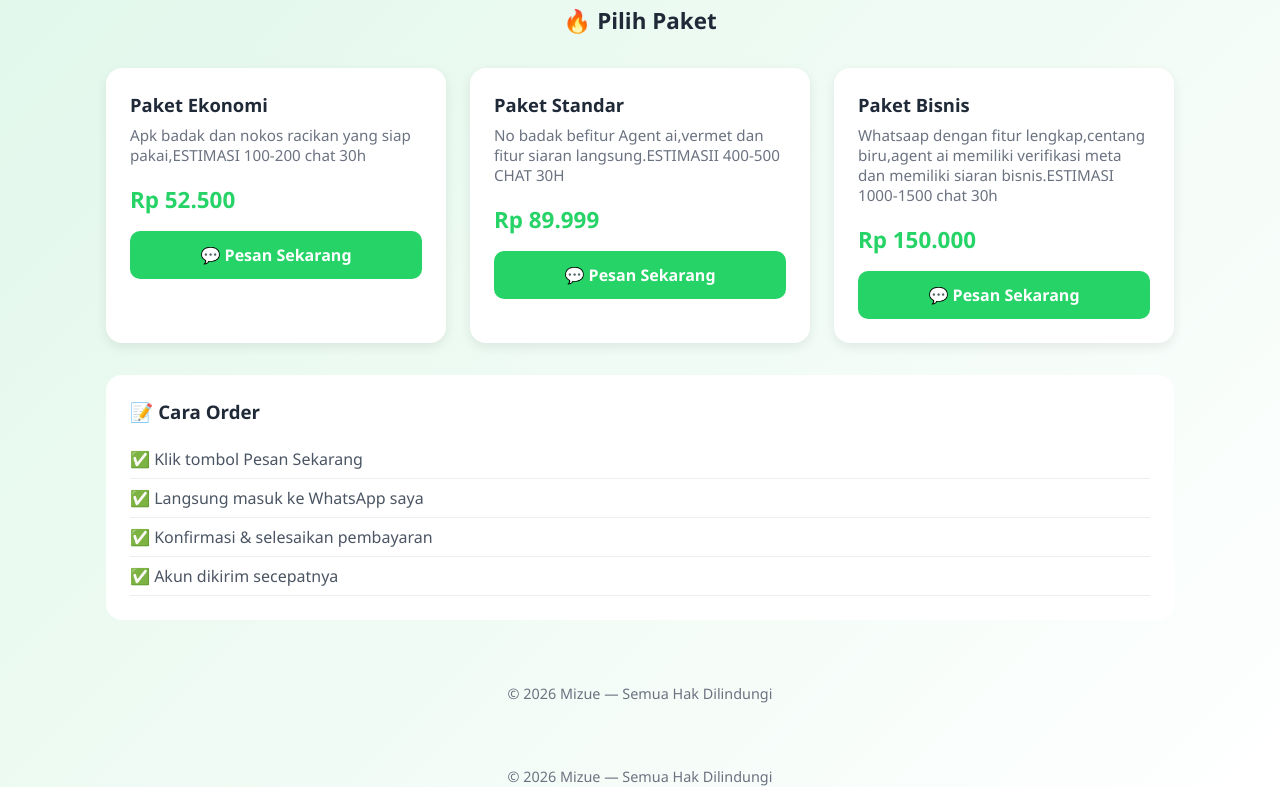
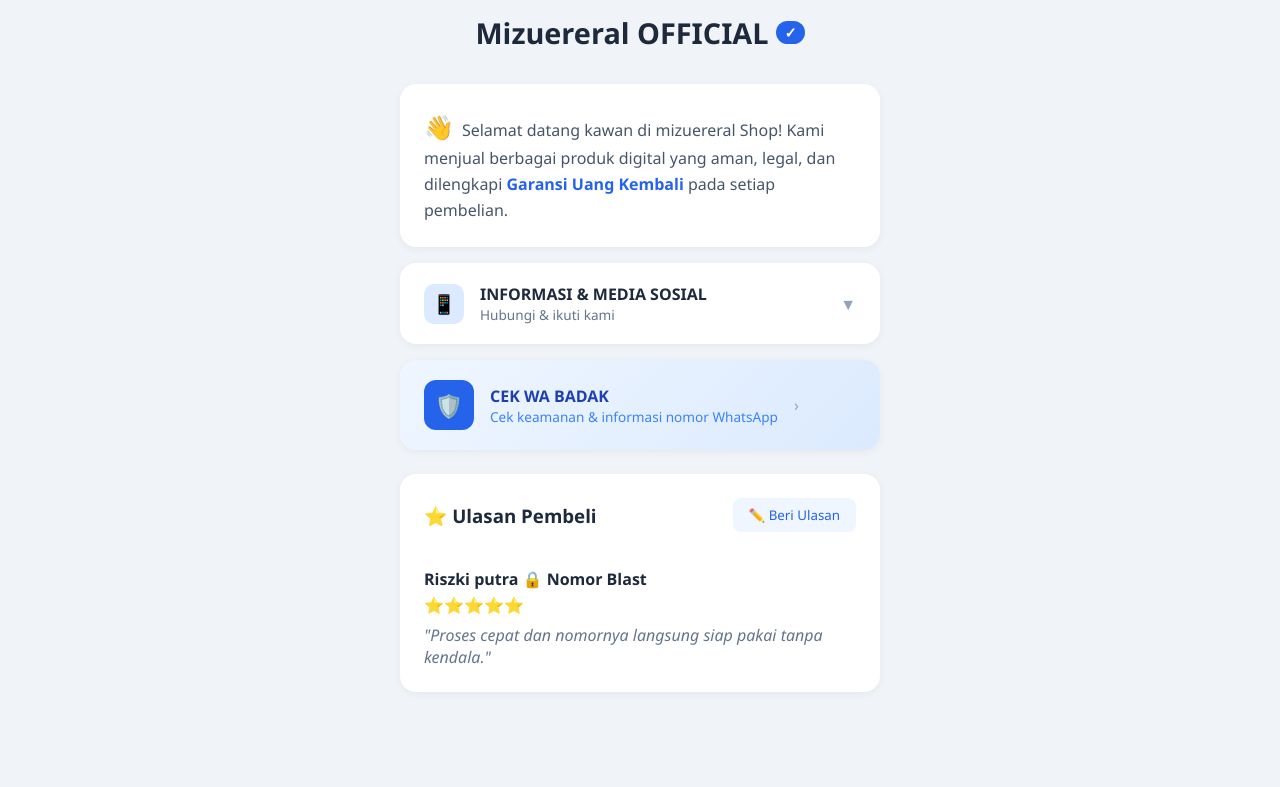
Before and after one commit to oziwinarto8-sudo/toko-wa-badak, a plain HTML site: page index.html in a window 1280 px wide. Shown: the part 135-922 px from the top of the page. After the commit the page ends 859 px from the top, so only its background shows below. Drawn offline with Linux system fonts and the light colour scheme.

Commit message:
Update index.html

```diff
--- a/index.html
+++ b/index.html
@@ -3,83 +3,99 @@
 <head>
     <meta charset="UTF-8">
     <meta name="viewport" content="width=device-width, initial-scale=1.0">
-    <title>Mizue — Jual Akun WhatsApp</title>
+    <title>SedzOfficial — Toko Digital</title>
     <style>
-        *{margin:0; padding:0; box-sizing:border-box; font-family:'Segoe UI',sans-serif;}
-        :root{--hijau:#25d366; --gelap:#1f2937; --putih:#fff;}
-        body{background:linear-gradient(135deg,#e0f7ea,#fff); min-height:100vh;}
+        *{margin:0; padding:0; box-sizing:border-box; font-family:'Segoe UI', sans-serif;}
+        body{background:#f0f4f8; min-height:100vh; padding:2rem 1rem;}
+        .container{max-width:480px; margin:0 auto;}
 
-        header{background:var(--gelap); color:white; padding:1.5rem; text-align:center;}
-        header h1{font-size:1.5rem;}
-        header p{color:#9ca3af; margin-top:.3rem;}
+        /* Profil */
+        .profile{text-align:center; margin-bottom:2rem;}
+        .avatar{width:100px; height:100px; background:#e0e7ff; border-radius:50%; display:flex; align-items:center; justify-content:center; margin:0 auto 1rem; font-size:3rem;}
+        .nama-toko{font-size:1.8rem; font-weight:bold; color:#1e293b; display:flex; align-items:center; justify-content:center; gap:0.5rem;}
+        .verified{background:#2563eb; color:white; font-size:0.9rem; padding:0.15rem 0.5rem; border-radius:999px;}
 
-        .container{max-width:1100px; margin:0 auto; padding:2rem 1rem;}
-        h2{text-align:center; color:var(--gelap); margin-bottom:2rem; font-size:1.4rem;}
+        /* Kotak Sambutan */
+        .welcome{background:white; border-radius:16px; padding:1.5rem; margin-bottom:1rem; box-shadow:0 2px 8px rgba(0,0,0,0.05);}
+        .welcome h3{color:#1e40af; margin-bottom:0.5rem;}
+        .welcome p{color:#475569; line-height:1.6;}
+        .wave{font-size:1.5rem; margin-right:0.5rem;}
+        .garansi{color:#2563eb; font-weight:600;}
 
-        .produk-grid{display:grid; grid-template-columns:repeat(auto-fit,minmax(280px,1fr)); gap:1.5rem;}
-        .card{background:white; border-radius:16px; padding:1.5rem; box-shadow:0 4px 12px rgba(0,0,0,.08); transition:.3s;}
-        .card:hover{transform:translateY(-4px);}
-        .card h3{color:var(--gelap); font-size:1.15rem; margin-bottom:.5rem;}
-        .harga{font-size:1.4rem; font-weight:bold; color:var(--hijau); margin:.5rem 0 1rem;}
-        .desk{color:#6b7280; font-size:.95rem; margin-bottom:1.2rem;}
+        /* Info Sosial */
+        .info-box{background:white; border-radius:16px; padding:1.25rem 1.5rem; margin-bottom:1rem; box-shadow:0 2px 8px rgba(0,0,0,0.05); display:flex; align-items:center; justify-content:space-between; cursor:pointer;}
+        .info-left{display:flex; align-items:center; gap:1rem;}
+        .info-icon{width:40px; height:40px; background:#dbeafe; border-radius:10px; display:flex; align-items:center; justify-content:center; font-size:1.2rem;}
+        .info-text h4{color:#1e293b; font-size:1rem;}
+        .info-text p{color:#64748b; font-size:0.85rem;}
+        .arrow{color:#94a3b8;}
 
-        .btn-wa{display:block; text-align:center; background:var(--hijau); color:white; padding:.8rem; border-radius:10px; text-decoration:none; font-weight:600;}
-        .btn-wa:hover{background:#20ba5a;}
+        /* Fitur Utama */
+        .feature{background:linear-gradient(135deg, #eff6ff 0%, #dbeafe 100%); border-radius:16px; padding:1.25rem 1.5rem; margin-bottom:1.5rem; display:flex; align-items:center; gap:1rem; box-shadow:0 2px 8px rgba(0,0,0,0.05);}
+        .feature-icon{width:50px; height:50px; background:#2563eb; border-radius:12px; display:flex; align-items:center; justify-content:center; font-size:1.4rem; color:white;}
+        .feature-text h4{color:#1e40af; font-size:1rem;}
+        .feature-text p{color:#3b82f6; font-size:0.85rem;}
 
-        .info{background:white; border-radius:16px; padding:1.5rem; margin-top:2rem;}
-        .info h3{color:var(--gelap); margin-bottom:1rem;}
-        .info ul{list-style:none; color:#4b5563;}
-        .info li{padding:.5rem 0; border-bottom:1px solid #eee;}
-
-        footer{text-align:center; padding:2rem; color:#6b7280; font-size:.9rem;}
+        /* Ulasan */
+        .review-section{background:white; border-radius:16px; padding:1.5rem; box-shadow:0 2px 8px rgba(0,0,0,0.05);}
+        .review-header{display:flex; justify-content:space-between; align-items:center; margin-bottom:1.25rem;}
+        .review-header h3{color:#1e293b; display:flex; align-items:center; gap:0.5rem;}
+        .btn-review{background:#eff6ff; color:#2563eb; border:none; padding:0.5rem 1rem; border-radius:8px; font-weight:500; cursor:pointer;}
+        .review{padding:1rem 0; border-bottom:1px solid #f1f5f9;}
+        .review:last-child{border-bottom:none; padding-bottom:0;}
+        .review-name{font-weight:600; color:#1e293b; margin-bottom:0.25rem;}
+        .stars{color:#f59e0b; margin-bottom:0.5rem;}
+        .review-text{color:#64748b; font-style:italic;}
     </style>
 </head>
 <body>
+    <div class="container">
+        <!-- Profil Toko -->
+        <div class="profile">
+            <div class="avatar">🦏</div>
+            <h1 class="nama-toko">Mizuereral OFFICIAL <span class="verified">✓</span></h1>
+        </div>
 
-<header>
-    <h1>📱 Mizuereral OFFICIAL</h1>
-    <p>Layanan Akun WhatsApp Terpercaya</p>
-</header>
+        <!-- Kotak Sambutan -->
+        <div class="welcome">
+            <p><span class="wave">👋</span>Selamat datang kawan di mizuereral Shop! Kami menjual berbagai produk digital yang aman, legal, dan dilengkapi <span class="garansi">Garansi Uang Kembali</span> pada setiap pembelian.</p>
+        </div>
 
-<div class="container">
-    <h2>🔥 Pilih Paket</h2>
-    <div class="produk-grid">
-        <div class="card">
-            <h3>Paket Ekonomi</h3>
-            <p class="desk">Apk badak dan nokos racikan yang siap pakai,ESTIMASI 100-200 chat 30h</p>
-            <p class="harga">Rp 52.500</p>
-            <a class="btn-wa" href="https://wa.me/628212898365?text=Halo%20ka%20mizue,%20saya%20ingin%20pesan%20Paket%20Ekonomi" target="_blank">💬 Pesan Sekarang</a>
+        <!-- Info & Media Sosial -->
+        <div class="info-box">
+            <div class="info-left">
+                <div class="info-icon">📱</div>
+                <div class="info-text">
+                    <h4>INFORMASI & MEDIA SOSIAL</h4>
+                    <p>Hubungi & ikuti kami</p>
+                </div>
+            </div>
+            <span class="arrow">▼</span>
         </div>
-        <div class="card">
-            <h3>Paket Standar</h3>
-            <p class="desk">No badak befitur Agent ai,vermet dan fitur siaran langsung.ESTIMASII 400-500 CHAT 30H</p>
-            <p class="harga">Rp 89.999</p>
-            <a class="btn-wa" href="https://wa.me/628212898365?text=Halo%20ka%20mizue,%20saya%20ingin%20pesan%20Paket%20Standar" target="_blank">💬 Pesan Sekarang</a>
+
+        <!-- Fitur Utama -->
+        <div class="feature">
+            <div class="feature-icon">🛡️</div>
+            <div class="feature-text">
+                <h4>CEK WA BADAK</h4>
+                <p>Cek keamanan & informasi nomor WhatsApp</p>
+            </div>
+            <span class="arrow">›</span>
         </div>
-        <div class="card">
-            <h3>Paket Bisnis</h3>
-            <p class="desk">Whatsaap dengan fitur lengkap,centang biru,agent ai memiliki verifikasi meta dan memiliki siaran bisnis.ESTIMASI 1000-1500 chat 30h</p>
-            <p class="harga">Rp 150.000</p>
-            <a class="btn-wa" href="https://wa.me/628212898365?text=Halo%20ka%20mizue,%20saya%20ingin%20pesan%20Paket%20Bisnis" target="_blank">💬 Pesan Sekarang</a>
+
+        <!-- Ulasan Pembeli -->
+        <div class="review-section">
+            <div class="review-header">
+                <h3>⭐ Ulasan Pembeli</h3>
+                <button class="btn-review">✏️ Beri Ulasan</button>
+            </div>
+
+            <div class="review">
+                <div class="review-name">Riszki putra 🔒 Nomor Blast</div>
+                <div class="stars">⭐⭐⭐⭐⭐</div>
+                <p class="review-text">"Proses cepat dan nomornya langsung siap pakai tanpa kendala."</p>
+            </div>
         </div>
     </div>
-
-    <div class="info">
-        <h3>📝 Cara Order</h3>
-        <ul>
-            <li>✅ Klik tombol Pesan Sekarang</li>
-            <li>✅ Langsung masuk ke WhatsApp saya</li>
-            <li>✅ Konfirmasi & selesaikan pembayaran</li>
-            <li>✅ Akun dikirim secepatnya</li>
-        </ul>
-    </div>
-</div>
-
-<footer>© 2026 Mizue — Semua Hak Dilindungi</footer>
 </body>
 </html>
-
-
-<footer>© 2026 Mizue — Semua Hak Dilindungi</footer>
-</body>
-  </html>
```
